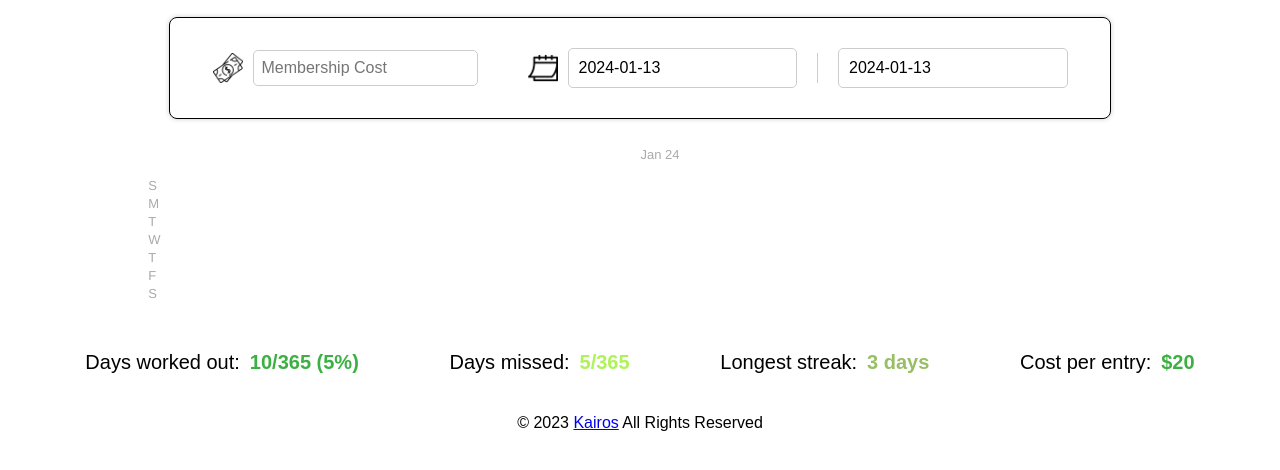
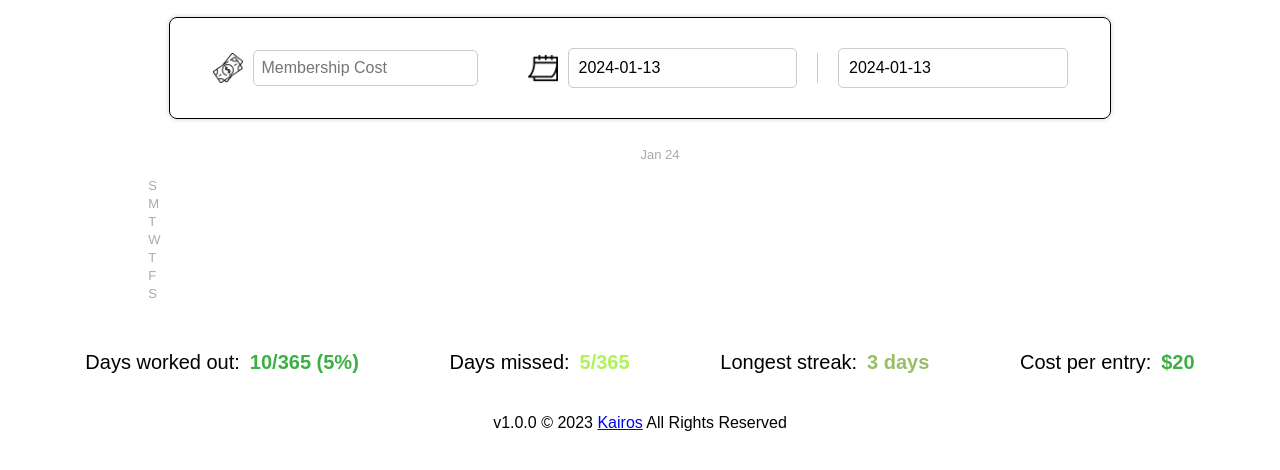
Before and after one commit to kairoskoh/GymTracker, a plain HTML site: page index.html in a window 1280 px wide. Shown: the part 234-704 px from the top of the page. Drawn offline with nearby package versions, Linux system fonts and the light colour scheme.

Commit message:
Add version tracker to footer

```diff
--- a/index.html
+++ b/index.html
@@ -279,7 +279,7 @@
     </script>
 
   <footer style="text-align: center; margin-top: 20px;">
-    <p>© 2023 <a href="https://www.linkedin.com/in/kairoskoh/" target="_blank">Kairos</a> All Rights Reserved</p>
+    <p>v1.0.0 © 2023 <a href="https://www.linkedin.com/in/kairoskoh/" target="_blank">Kairos</a> All Rights Reserved</p>
   </footer>
 
 </body>
```
